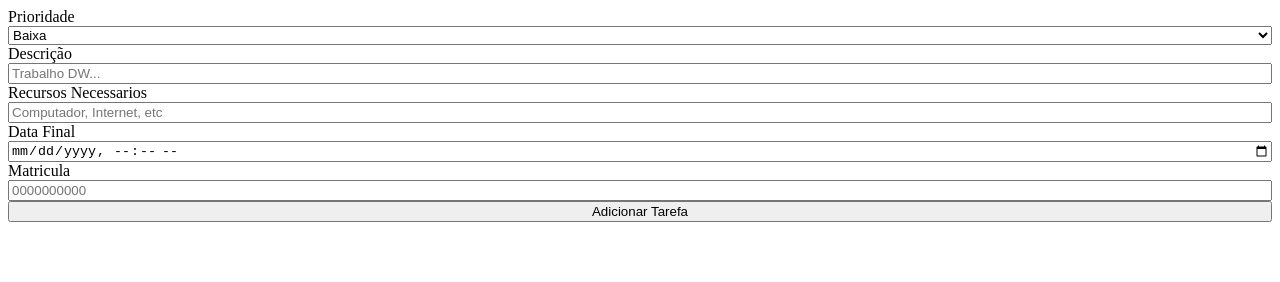
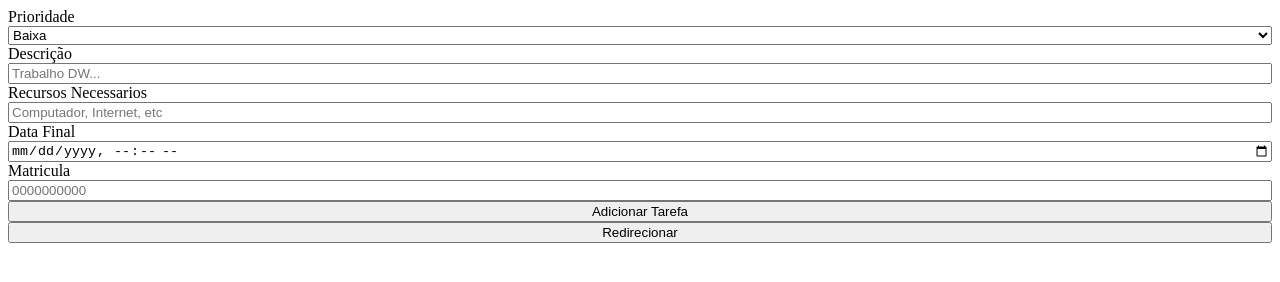
Before and after one commit to DanielMasson/Trabalho-Final-DW, a plain HTML site: page index.html in a window 1280 px wide. Drawn offline with Linux system fonts and the light colour scheme.

Commit message:
Update index.html

```diff
--- a/index.html
+++ b/index.html
@@ -22,7 +22,9 @@
         <input type="datetime-local" id="data">
         <label>Matricula</label>
         <input type="number" max="10" id="matricula" placeholder="0000000000">
-        <button onclick="addtarefa()">Adicionar Tarefa</button>
+        <button onclick="addtarefa()" >Adicionar Tarefa</button>
+        <button onclick="redirecionar('tarefas.html')" >Redirecionar</button>
+
     </div>
     <script src="javascript.js"></script>
 </body>
```
